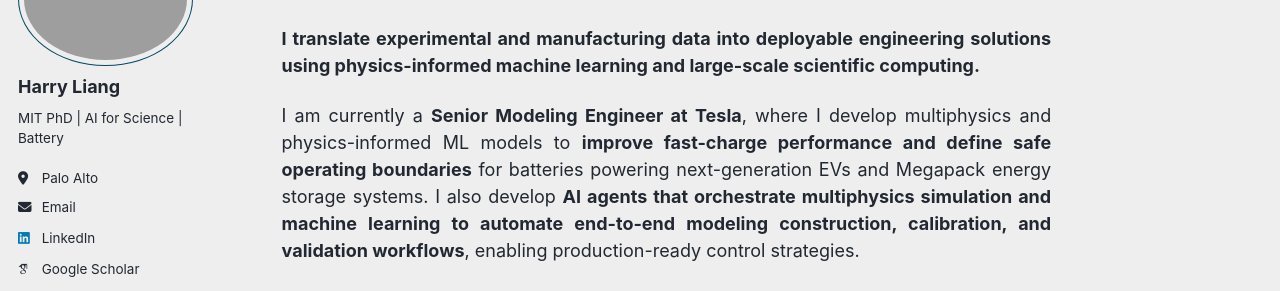
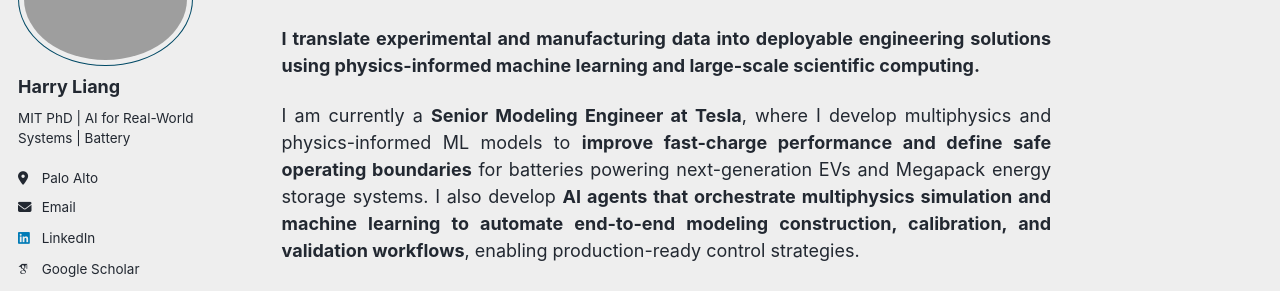
Before and after one commit to HarryQL/HarryQL.github.io, a Jekyll site: the page built from _pages/about.md, in a window 1280 px wide. Shown: the part 169-460 px from the top of the page. Built offline with Jekyll 4.4.1, drawn with Linux system fonts in a browser that asks for light colours; some web fonts are replaced; a script bundle is joined from its source files by our own code; library files that are not in the unit come from our copies.

Commit message:
Update _config.yml

```diff
--- a/_config.yml
+++ b/_config.yml
@@ -27,7 +27,7 @@ author:
   avatar           : "Harry_Liang_photo.jpeg"
   name             : "Harry Liang"
   pronouns         : # example: "she/her"
-  bio              : "MIT PhD | AI for Science | Battery"
+  bio              : "MIT PhD | AI for Real-World Systems | Battery"
   location         : "Palo Alto"
   employer         : # URL
   uri              : # URL
```
